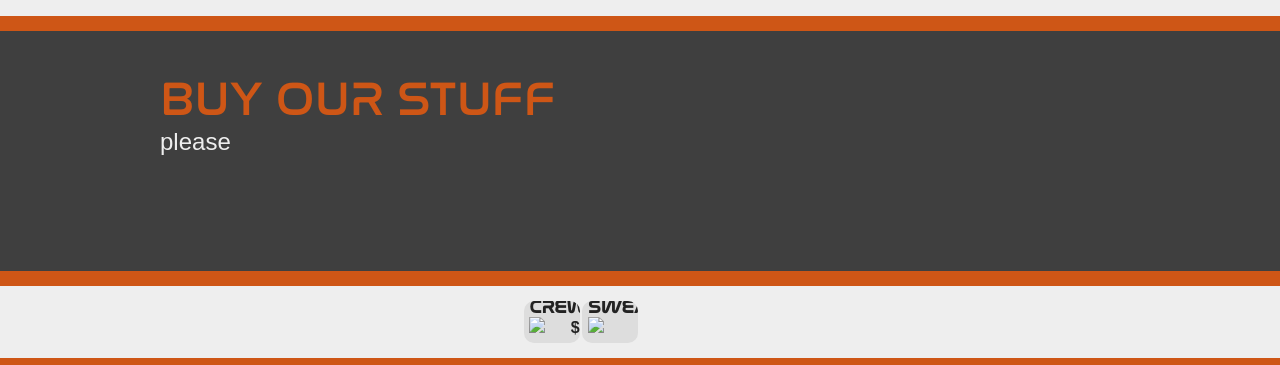
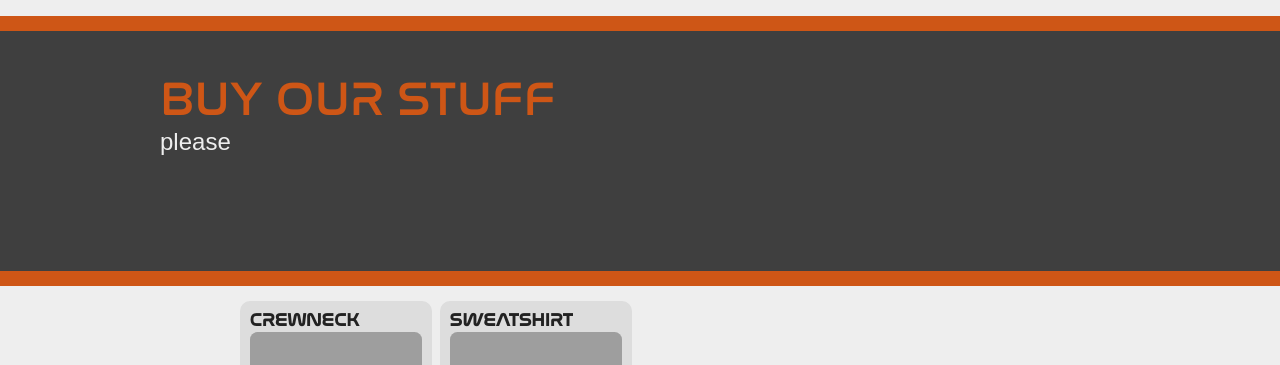
Before and after one commit to Landwhich/cprt-website, a plain HTML site: page merch.HTML in a window 1280 px wide. Shown: the part 80-445 px from the top of the page. Drawn offline with Linux system fonts and the light colour scheme; the site is published under a folder, as on GitHub Pages, so addresses that start at the root find nothing; grey boxes are pictures that could not be loaded.

Commit message:
fixed issue with image loading on merch page

```diff
--- a/merch.HTML
+++ b/merch.HTML
@@ -71,14 +71,14 @@
         <merch-card class="sold-out">
             <h1>CREWNECK</h1>
             <div>
-                <img src="/static/images/slides/car-drumheller.jpeg">
+                <img src="./static/images/slides/car-drumheller.jpeg">
                 <p class="price">$20.00</p>
             </div>
         </merch-card>
         <merch-card class="sold-out">
             <h1>SWEATSHIRT</h1>
             <div>
-                <img src="/static/images/slides/car-drumheller.jpeg">
+                <img src="./static/images/slides/car-drumheller.jpeg">
                 <p class="price">$20.00</p>
             </div>
         </merch-card>
```
